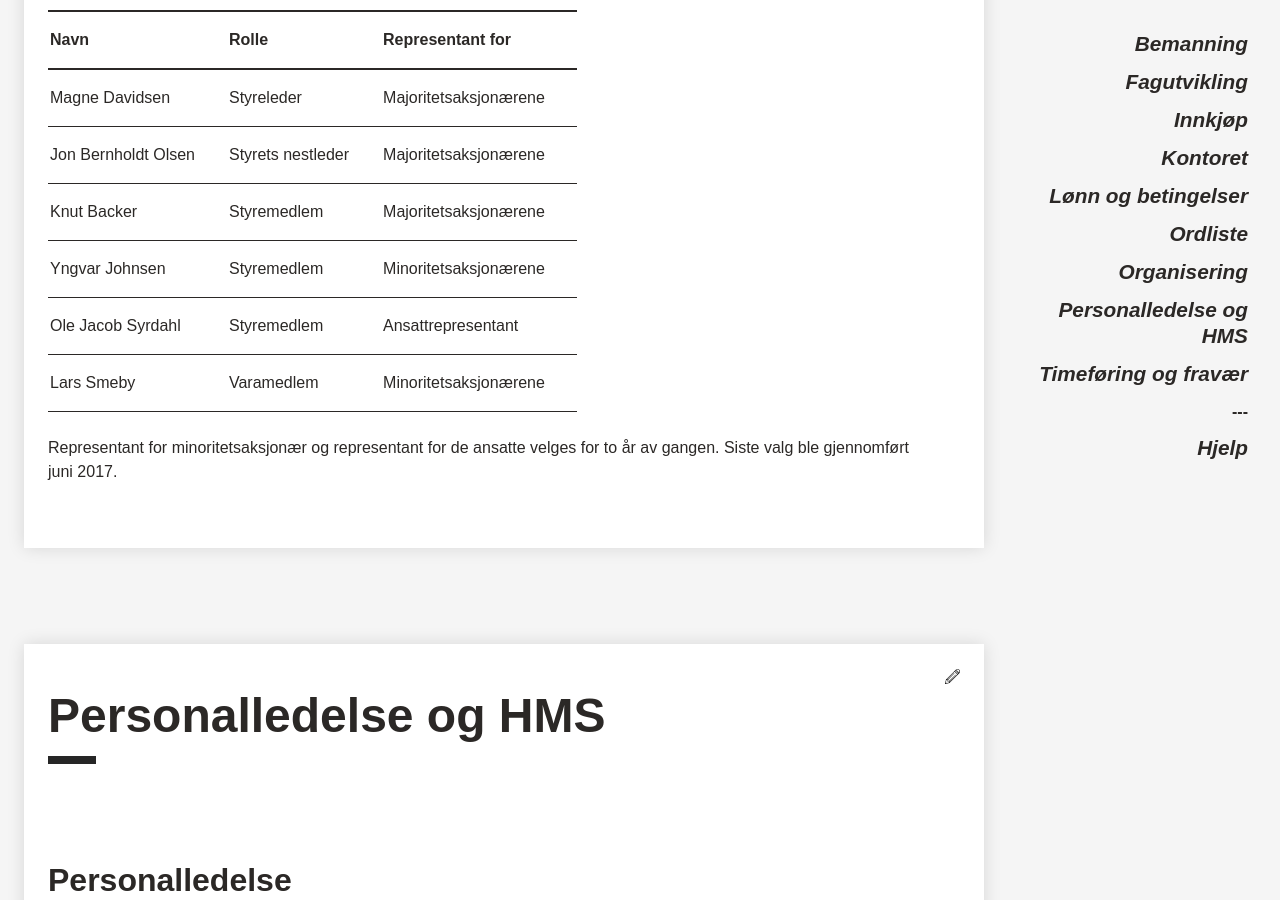
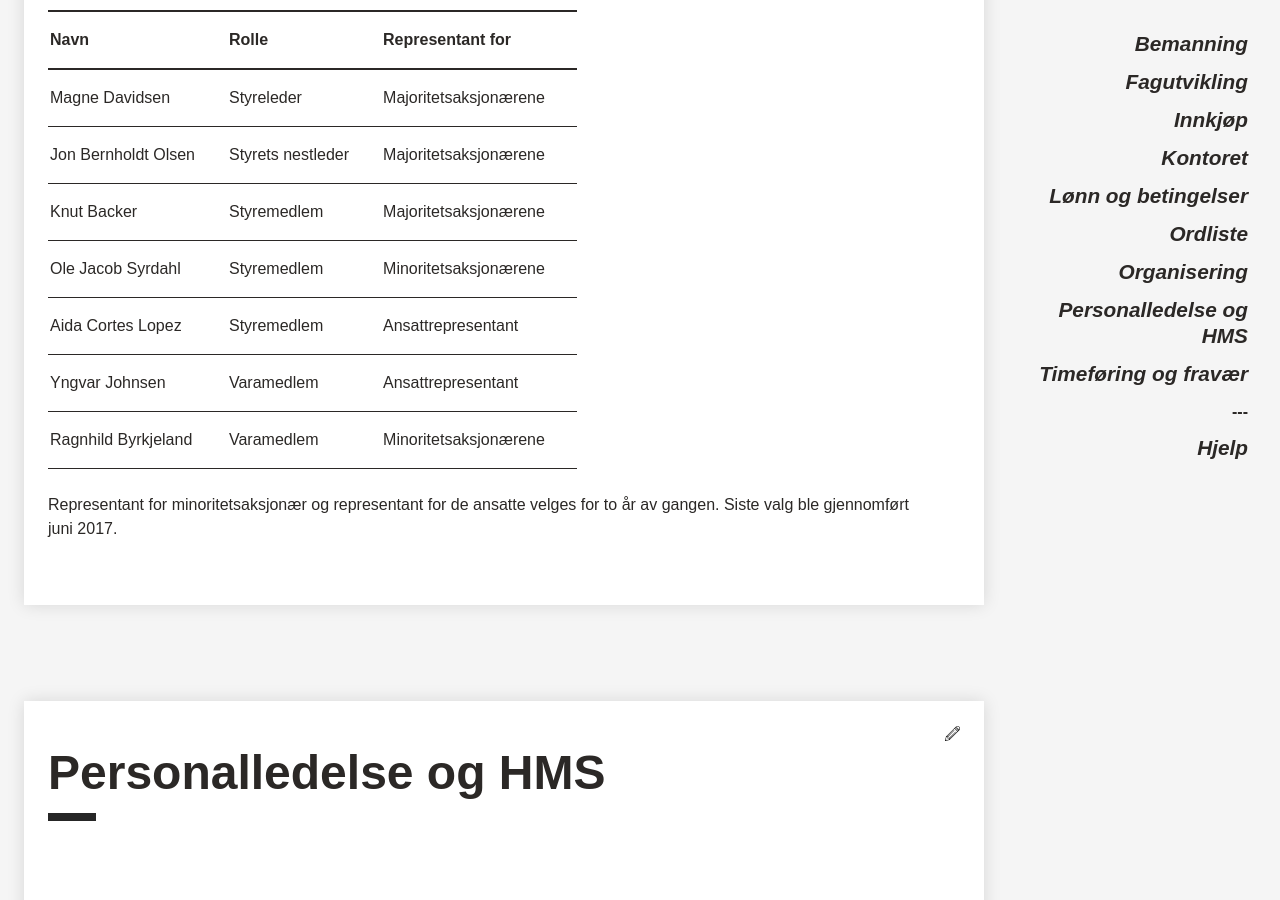
Before and after one commit to blankoslo/about-blank, a Jekyll site: the page built from index.md, in a window 1280 px wide and 900 px high, scrolled down 11387 px. Built offline with Jekyll 4.4.1, drawn with Linux system fonts in a browser that asks for light colours.

Commit message:
Nye styremedlemmer for 2019-2021

```diff
--- a/content/organisering.md
+++ b/content/organisering.md
@@ -25,9 +25,10 @@ Navn | Rolle | Representant for
 Magne Davidsen | Styreleder | Majoritetsaksjonærene
 Jon Bernholdt Olsen | Styrets nestleder | Majoritetsaksjonærene
 Knut Backer | Styremedlem | Majoritetsaksjonærene
-Yngvar Johnsen | Styremedlem | Minoritetsaksjonærene
-Ole Jacob Syrdahl | Styremedlem | Ansattrepresentant
-Lars Smeby | Varamedlem | Minoritetsaksjonærene
+Ole Jacob Syrdahl | Styremedlem | Minoritetsaksjonærene
+Aida Cortes Lopez | Styremedlem | Ansattrepresentant
+Yngvar Johnsen | Varamedlem | Ansattrepresentant
+Ragnhild Byrkjeland | Varamedlem | Minoritetsaksjonærene
 
 
 
```
